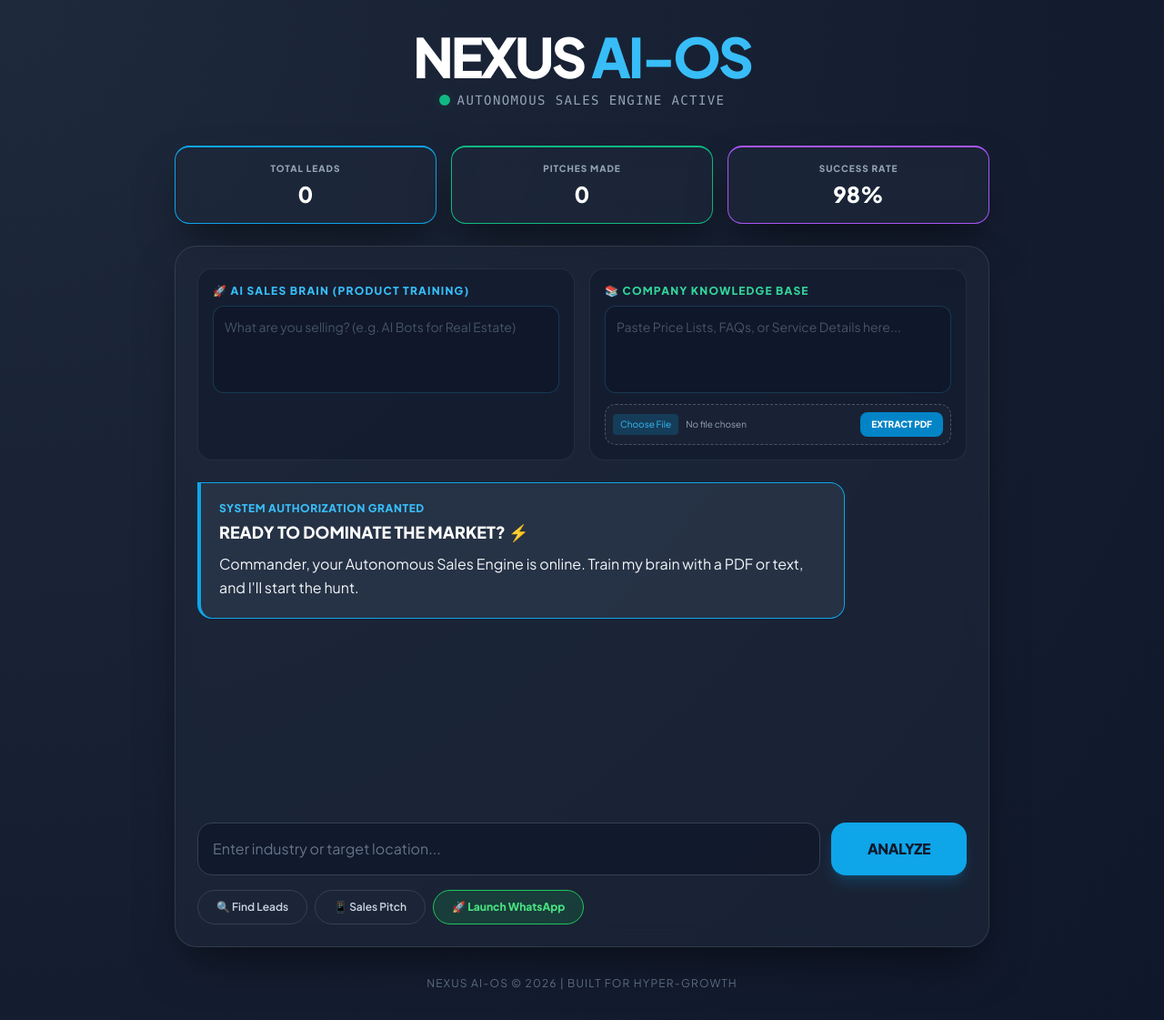
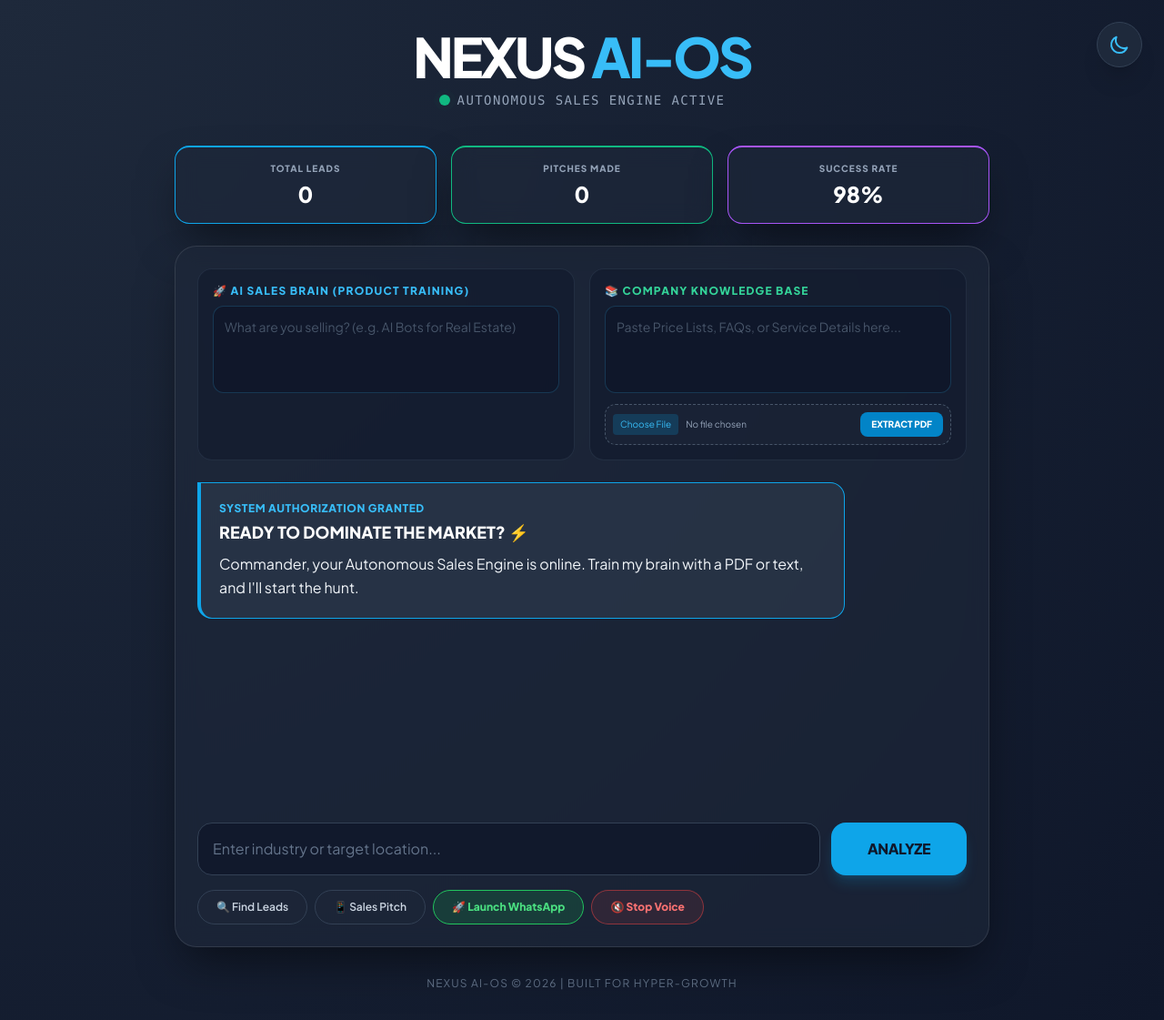
Before and after one commit to nexus83511/NEXUS-AI-OS, a Flask app: page / in a window 1280 px wide. Shown: the whole page at 91% size. Run offline with Flask 3, Linux system fonts and the light colour scheme; some libraries are stand-ins or nearby versions.

Commit message:
Added AI Voice, Theme Toggle and Stop Voice button

```diff
--- a/templates/index.html
+++ b/templates/index.html
@@ -8,13 +8,27 @@
     <link href="https://fonts.googleapis.com/css2?family=Plus+Jakarta+Sans:wght@400;600;800&display=swap" rel="stylesheet">
 
     <style>
+        :root {
+            --bg-gradient: radial-gradient(circle at top left, #1e293b 0%, #0f172a 100%);
+            --card-bg: rgba(30, 41, 59, 0.6);
+            --text-color: #f1f5f9;
+        }
+
+        .light-theme {
+            --bg-gradient: linear-gradient(135deg, #f8fafc 0%, #e2e8f0 100%);
+            --card-bg: rgba(255, 255, 255, 0.8);
+            --text-color: #1e293b;
+        }
+
         body {
             font-family: 'Plus Jakarta Sans', sans-serif;
-            background: radial-gradient(circle at top left, #1e293b 0%, #0f172a 100%);
+            background: var(--bg-gradient);
+            color: var(--text-color);
             min-height: 100vh;
+            transition: all 0.5s ease;
         }
         .glass-card {
-            background: rgba(30, 41, 59, 0.6);
+            background: var(--card-bg);
             backdrop-filter: blur(12px);
             border: 1px solid rgba(255, 255, 255, 0.1);
             box-shadow: 0 25px 50px -12px rgba(0, 0, 0, 0.5);
@@ -28,14 +42,17 @@
             background: rgba(15, 23, 42, 0.8);
             border: 1px solid rgba(56, 189, 248, 0.2);
             transition: all 0.3s ease;
-        }
-        .training-input:focus {
-            border-color: #38bdf8;
-            box-shadow: 0 0 15px rgba(56, 189, 248, 0.1);
+            color: white;
         }
     </style>
 </head>
 <body class="flex flex-col items-center p-4 md:p-8">
+
+    <button onclick="toggleTheme()" class="fixed top-6 right-6 p-3 rounded-full bg-slate-800 border border-slate-700 text-sky-400 hover:scale-110 transition-all z-50 shadow-xl">
+        <svg id="themeIcon" xmlns="http://www.w3.org/2000/svg" class="h-6 w-6" fill="none" viewBox="0 0 24 24" stroke="currentColor">
+            <path stroke-linecap="round" stroke-linejoin="round" stroke-width="2" d="M20.354 15.354A9 9 0 018.646 3.646 9.003 9.003 0 0012 21a9.003 9.003 0 008.354-5.646z" />
+        </svg>
+    </button>
 
     <header class="mb-10 text-center animate-fade-in">
         <h1 class="text-6xl font-extrabold tracking-tighter text-white mb-2">
@@ -71,14 +88,14 @@
             <div class="p-4 rounded-2xl bg-slate-900/50 border border-slate-700/50">
                 <label class="block text-sky-400 text-xs font-bold uppercase tracking-widest mb-2">🚀 AI Sales Brain (Product Training)</label>
                 <textarea id="productDetails"
-                    class="w-full training-input rounded-xl p-3 text-sm text-slate-200 placeholder-slate-600 focus:outline-none h-24 resize-none"
+                    class="w-full training-input rounded-xl p-3 text-sm placeholder-slate-600 focus:outline-none h-24 resize-none"
                     placeholder="What are you selling? (e.g. AI Bots for Real Estate)"></textarea>
             </div>
 
             <div class="p-4 rounded-2xl bg-slate-900/50 border border-slate-700/50 flex flex-col">
                 <label class="block text-emerald-400 text-xs font-bold uppercase tracking-widest mb-2">📚 Company Knowledge Base</label>
                 <textarea id="knowledgeBase"
-                    class="w-full training-input rounded-xl p-3 text-sm text-slate-200 placeholder-slate-600 focus:outline-none h-24 resize-none mb-3"
+                    class="w-full training-input rounded-xl p-3 text-sm placeholder-slate-600 focus:outline-none h-24 resize-none mb-3"
                     placeholder="Paste Price Lists, FAQs, or Service Details here..."></textarea>
 
                 <div class="p-2 rounded-xl bg-slate-800/50 border border-dashed border-slate-600 flex items-center justify-between gap-2">
@@ -120,6 +137,10 @@
                     class="bg-green-600/20 hover:bg-green-600/40 border border-green-500 text-green-400 text-xs py-2.5 px-5 rounded-full font-bold transition-all">
                     🚀 Launch WhatsApp
                 </button>
+                <button onclick="stopVoice()"
+                    class="bg-red-500/10 hover:bg-red-500/20 border border-red-500/50 text-red-400 text-xs py-2.5 px-5 rounded-full font-bold transition-all">
+                    🔇 Stop Voice
+                </button>
                 <button onclick="saveToCSV()" id="save-btn"
                     class="bg-emerald-500/10 hover:bg-emerald-500/20 border border-emerald-500/50 text-emerald-400 text-xs py-2.5 px-5 rounded-full hidden font-bold transition-all">
                     💾 Export CSV
@@ -133,54 +154,33 @@
     </footer>
 
     <script>
-        // 🔄 Tracking Variables
         let lastLeads = [];
         let leadsFoundCount = 0;
         let pitchesMadeCount = 0;
+        let synthesis = window.speechSynthesis;
 
-        document.getElementById("userInput").addEventListener("keypress", function(event) {
-            if (event.key === "Enter") {
-                event.preventDefault();
-                sendMessage();
-            }
-        });
-
-        async function uploadPDF() {
-            const fileInput = document.getElementById('pdfFile');
-            const kbBox = document.getElementById('knowledgeBase');
-            const btn = document.getElementById('uploadBtn');
-
-            if (fileInput.files.length === 0) {
-                alert("Please select a PDF file first.");
-                return;
-            }
-
-            const formData = new FormData();
-            formData.append('file', fileInput.files[0]);
-            btn.innerText = "READING...";
-            btn.disabled = true;
-
-            try {
-                const response = await fetch('/upload-pdf', {
-                    method: 'POST',
-                    body: formData
-                });
-                const data = await response.json();
-                if (data.text) {
-                    kbBox.value = data.text;
-                    btn.innerText = "DONE ✅";
-                    btn.classList.replace('bg-sky-600', 'bg-emerald-600');
-                }
-            } catch (e) {
-                btn.innerText = "ERROR";
-            } finally {
-                btn.disabled = false;
+        // 🌗 Theme Toggle
+        function toggleTheme() {
+            document.body.classList.toggle('light-theme');
+            const icon = document.getElementById('themeIcon');
+            if(document.body.classList.contains('light-theme')) {
+                icon.innerHTML = '<path stroke-linecap="round" stroke-linejoin="round" stroke-width="2" d="M12 3v1m0 16v1m9-9h-1M4 12H3m15.364-6.364l-.707.707M6.343 17.657l-.707.707m12.728 0l-.707-.707M6.343 6.343l-.707-.707M12 5a7 7 0 100 14 7 7 0 000-14z" />';
+            } else {
+                icon.innerHTML = '<path stroke-linecap="round" stroke-linejoin="round" stroke-width="2" d="M20.354 15.354A9 9 0 018.646 3.646 9.003 9.003 0 0012 21a9.003 9.003 0 008.354-5.646z" />';
             }
         }
 
-        function quickAction(cmd) {
-            document.getElementById('userInput').value = cmd;
-            sendMessage();
+        // 🎙️ Voice Function
+        function speak(text) {
+            stopVoice(); // Stop any current speech
+            const utterance = new SpeechSynthesisUtterance(text);
+            utterance.rate = 0.9;
+            utterance.pitch = 1;
+            synthesis.speak(utterance);
+        }
+
+        function stopVoice() {
+            synthesis.cancel();
         }
 
         async function sendMessage() {
@@ -195,13 +195,12 @@
             messages.innerHTML += `<div class="user-msg-bubble self-end p-5 rounded-2xl rounded-tr-none max-w-[85%] text-white shadow-md font-medium">${text}</div>`;
             input.value = '';
 
-            // 📈 Logic: Update Stats on UI
             if(text.toLowerCase().includes('find') || text.toLowerCase().includes('leads')) {
-                leadsFoundCount += 5; // Increment leads
+                leadsFoundCount += 5;
                 document.getElementById('leadCount').innerText = leadsFoundCount;
             }
             if(text.toLowerCase().includes('pitch') || text.toLowerCase().includes('draft')) {
-                pitchesMadeCount += 1; // Increment pitches
+                pitchesMadeCount += 1;
                 document.getElementById('pitchCount').innerText = pitchesMadeCount;
             }
 
@@ -217,12 +216,15 @@
             const data = await response.json();
 
             messages.innerHTML += `
-                <div class="ai-msg-bubble self-start p-5 rounded-2xl rounded-tl-none max-w-[85%] text-slate-100 shadow-sm leading-relaxed border-l-2 border-sky-400">
+                <div class="ai-msg-bubble self-start p-5 rounded-2xl rounded-tl-none max-w-[85%] text-slate-100 shadow-sm border-l-2 border-sky-400">
                     <b class="text-sky-400 block mb-1 uppercase text-xs tracking-wider font-bold">Nexus Intelligence</b>
                     ${data.reply.replace(/\n/g, '<br>')}
                 </div>`;
 
             messages.scrollTop = messages.scrollHeight;
+
+            // 🎙️ Auto-Speak AI Response
+            speak(data.reply);
 
             if(text.toLowerCase().includes('find') || text.toLowerCase().includes('leads')) {
                 document.getElementById('save-btn').classList.remove('hidden');
@@ -230,24 +232,14 @@
             }
         }
 
+        // --- Baqi functions same hain ---
+        function quickAction(cmd) { document.getElementById('userInput').value = cmd; sendMessage(); }
         function sendWhatsApp() {
-            const messages = document.querySelectorAll('.ai-msg-bubble');
-            if (messages.length < 2) {
-                alert("Please generate a pitch first!");
-                return;
-            }
-            const lastMessage = messages[messages.length - 1].innerText.replace('Nexus Intelligence', '');
-            const encodedMessage = encodeURIComponent(lastMessage.trim());
-            const whatsappUrl = `https://web.whatsapp.com/send?text=${encodedMessage}`;
-            window.open(whatsappUrl, '_blank');
+            const lastMsg = document.querySelector('.ai-msg-bubble:last-child').innerText.replace('Nexus Intelligence', '');
+            window.open(`https://web.whatsapp.com/send?text=${encodeURIComponent(lastMsg.trim())}`, '_blank');
         }
-
         async function saveToCSV() {
-            const response = await fetch('/save-leads', {
-                method: 'POST',
-                headers: { 'Content-Type': 'application/json' },
-                body: JSON.stringify({ leads: lastLeads })
-            });
+            await fetch('/save-leads', { method: 'POST', headers: { 'Content-Type': 'application/json' }, body: JSON.stringify({ leads: lastLeads }) });
             alert("Database Exported!");
         }
     </script>
```
